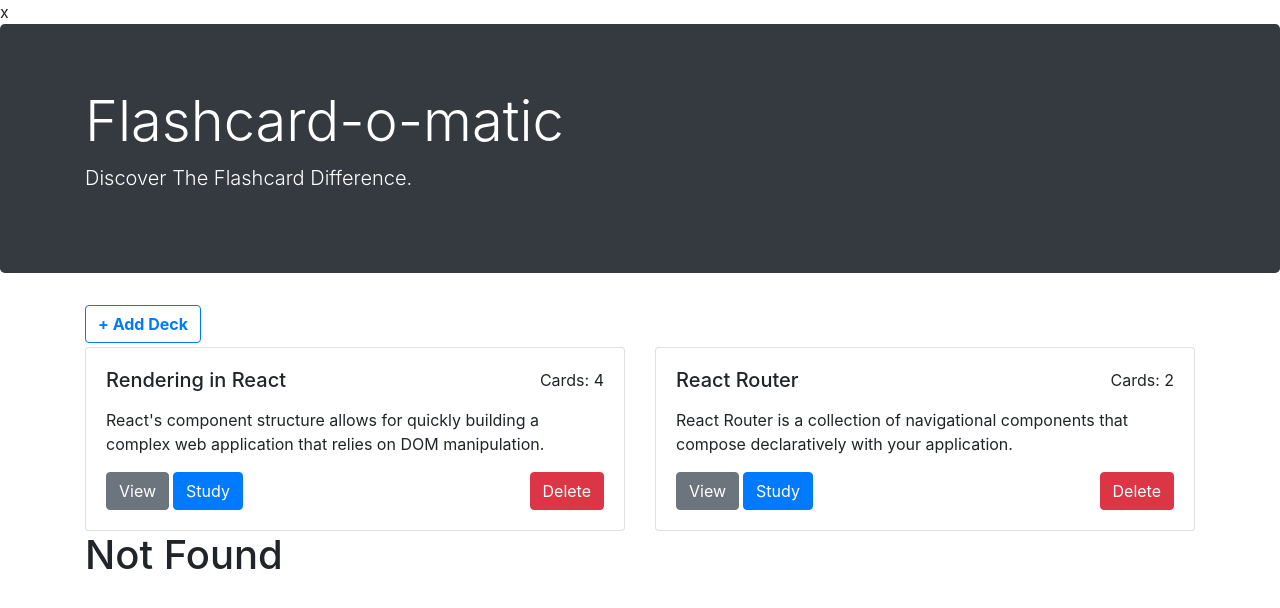
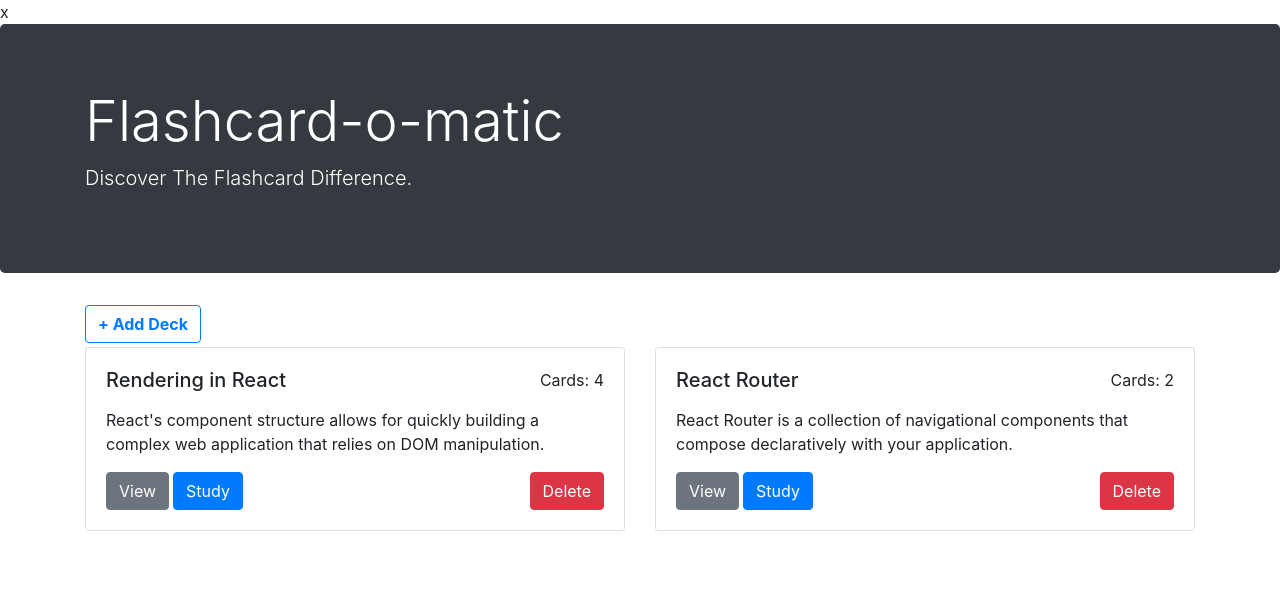
Before and after one commit to meleciosilva/Flashcard-o-matic, a React (Create React App) app: page / in a window 1280 px wide. Shown: the top 608 px of the page. Built offline with nearby package versions, Linux system fonts and the light colour scheme; data requests are answered from the project's data file; a web font is replaced by a local one.

Commit message:
updated to Route to Decks component or Not Found component

```diff
--- a/src/Layout/index.js
+++ b/src/Layout/index.js
@@ -1,7 +1,10 @@
 import React from "react";
+import {Switch, Route} from "react-router-dom";
 import Header from "./Header";
 import NotFound from "./NotFound";
-import Decks from "./../Home/Decks";
+import Decks from "../Home/Decks";
+
+// import Home from "../Home/Home";
 
 function Layout() {
   return (
@@ -9,8 +12,14 @@
       <Header />
       <div className="container">
         {/* TODO: Implement the screen starting here */}
-        <Decks />
-        <NotFound />
+        <Switch>
+          <Route path="/">
+            <Decks />
+          </Route>
+          <Route>
+            <NotFound />
+          </Route>
+        </Switch>
       </div>
     </>
   );
```
